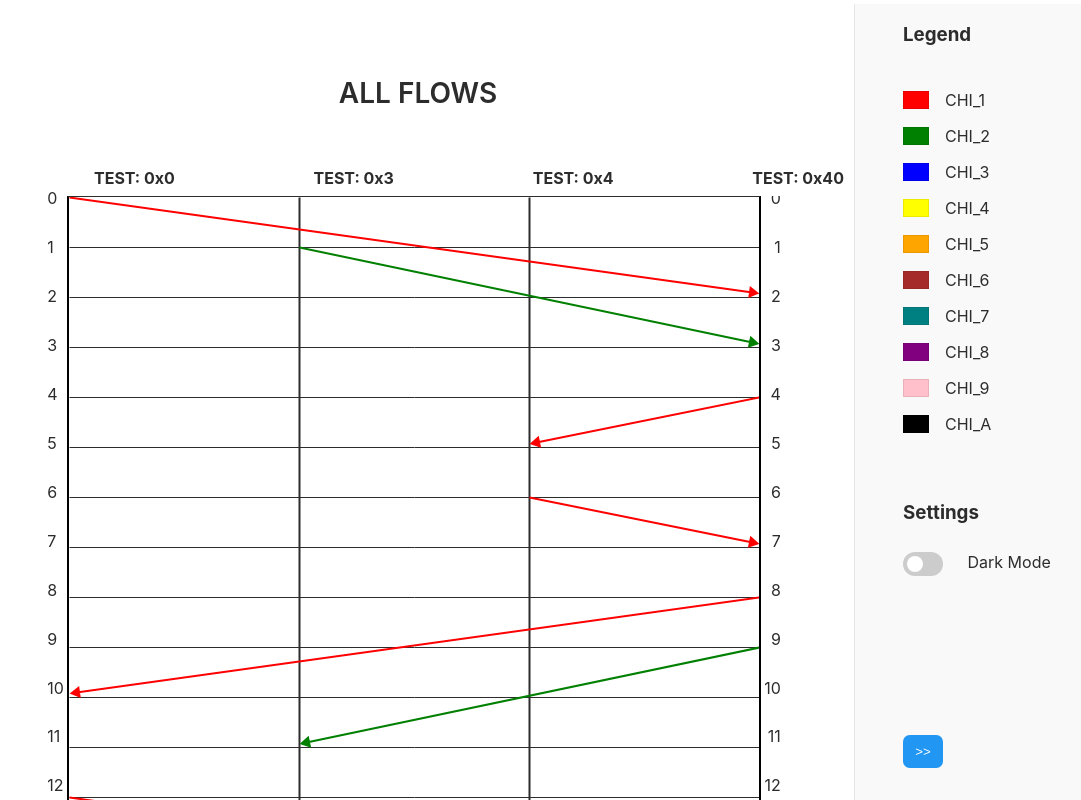
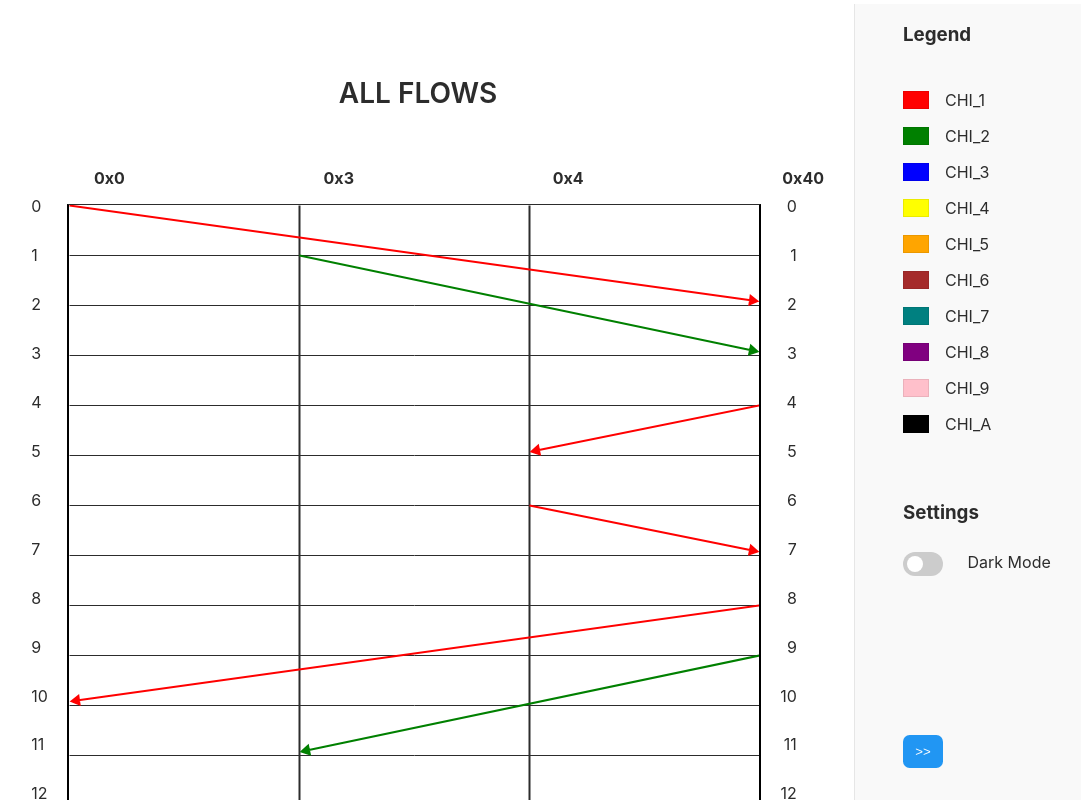
Before and after one commit to RobertJonez7/flow, a React (Create React App) app: page / in a window 1280 px wide. Shown: the top 800 px of the page, without its empty margins (26-1107 px from the left). Built offline with nearby package versions, Linux system fonts and the light colour scheme.

Commit message:
Shaped data correctly

```diff
--- a/src/App.css
+++ b/src/App.css
@@ -34,7 +34,6 @@ body {
   text-align: center;
   padding: 5em;
   padding-top: 1em;
-  height: 100vh;
 }
 
 .grid-container {
@@ -47,7 +46,6 @@ body {
 }
 
 .row-headers {
-  margin-top: -0.5em;
   display: flex;
   flex-direction: column;
   align-items: start;
@@ -56,7 +54,6 @@ body {
 }
 
 .row-headers-right {
-  margin-top: -0.5em;
   display: flex;
   flex-direction: column;
   align-items: end;
@@ -76,7 +73,6 @@ body {
   display: flex;
   justify-content: space-between;
   align-items: flex-end;
-  margin-bottom: 2em;
   margin: auto;
   padding: 0.5em;
   font-weight: bold;
@@ -113,6 +109,8 @@ body {
   border-bottom: 1px solid var(--table-border-secondary);
   border-left: 2px solid var(--table-border);
   border-right: 2px solid var(--table-border);
+  margin: 1em;
+  margin-top: 0.5em;
 }
 
 /* Header CSS */
--- a/src/App.tsx
+++ b/src/App.tsx
@@ -1,9 +1,9 @@
 import "./App.css";
-import Sidebar from "./components/sidebar";
-import Header from "./components/header";
-import Button from "./components/button";
-import Grid from "./components/grid";
-import data from "./test/test-data";
+import response from "./test/test-data";
+import Sidebar from "./components/Sidebar";
+import Header from "./components/Header";
+import Button from "./components/Button";
+import Grid from "./components/Grid";
 import { createColorPallete } from "./helpers/create-color-pallete";
 import { useState } from "react";
 
@@ -11,7 +11,7 @@ const App = () => {
   const [isOpen, toggleOpen] = useState(true);
   const [theme, toggleTheme] = useState("light");
 
-  const colorPallete = createColorPallete(data);
+  const colorPallete = createColorPallete(response?.data);
 
   const sideBarProps = {
     colorPallete,
@@ -25,9 +25,9 @@ const App = () => {
     className: "grid-container",
     colorPallete,
     key: theme,
+    response,
     isOpen,
     theme,
-    data,
   };
   const buttonProps = {
     className: "toggle-open-button",
@@ -36,11 +36,13 @@ const App = () => {
   };
 
   return (
-    <body className="App" data-theme={theme}>
-      <Header {...headerProps} />
-      <Sidebar {...sideBarProps} />
-      <Button {...buttonProps} />
-      <Grid {...gridProps} />
+    <body data-theme={theme}>
+      <div className="App">
+        <Header {...headerProps} />
+        <Sidebar {...sideBarProps} />
+        <Button {...buttonProps} />
+        <Grid {...gridProps} />
+      </div>
     </body>
   );
 };
--- a/src/components/grid.tsx
+++ b/src/components/grid.tsx
@@ -8,68 +8,61 @@ import { initCanvas } from "../helpers/init-canvas";
 import { buildGrid } from "../helpers/build-grid";
 
 const Grid = ({
-  data,
   theme,
   isOpen,
+  response,
   className,
   colorPallete,
 }: GridProps): JSX.Element => {
   const [tooltipCoordinates, setTooltipCoordinates] = useState<any>({});
   const canvasRef = useRef(null);
 
-  const numOfRows = Object.values(data).reduce((num: number, val: any) => {
-    if (val?.rcvd_time > num) num = val?.rcvd_time;
-    return num;
-  }, 0);
+  const headers = response?.columns.reduce(
+    (obj: Record<string, number>, val: string, i: number) => {
+      obj[val] = i;
+      return obj;
+    },
+    {}
+  );
+  const rowHeaders = response?.rows.map((r: number) => <div key={r}>{r}</div>);
+  const columnHeaders = response?.columns.map((c: string) => <div>{c}</div>);
+  const width = (response?.columns?.length - 1) * 230;
+  const height = response?.rows?.length * 50;
 
   useEffect(() => {
     const options: GridOptions = {
-      canvas: canvasRef.current as unknown as HTMLCanvasElement,
-      width: 3 * 230, //(data?.columns?.length - 1) * 230,
-      height: 22 * 50, //data?.rows?.length * 50,
-      rows: numOfRows,
-      cols: 3,
+      canvas: canvasRef.current as unknown as HTMLCanvasElement, // @ts-ignore
+      ctx: canvasRef.current.getContext("2d"),
+      cols: response?.columns?.length - 1,
+      rows: response?.rows.length,
       offsetX: 0,
       offsetY: 0,
-      ctx: 0,
+      height,
+      width,
     };
 
-    options.ctx = options.canvas.getContext("2d");
     options.offsetX = Math.ceil(options.width / options.cols);
     options.offsetY = Math.ceil(options.height / options.rows);
 
     const render = () => {
       initCanvas(options);
       buildGrid(options, theme);
-
       const coordinates = computeIntersectionsCoordinates(options);
-      const tooltipC = drawContent({
+      const tooltipCoordinates = drawContent({
+        data: response?.data,
+        ctx: options?.ctx,
+        colorPallete,
         coordinates,
-        colorPallete,
-        ctx: options?.ctx,
-        directions: data,
+        headers,
       });
-
-      setTooltipCoordinates(tooltipC);
+      setTooltipCoordinates(tooltipCoordinates);
     };
     render();
   }, []);
 
-  const rowHeaders = Array(numOfRows + 1)
-    .fill(0)
-    .map((n, i) => n + i)
-    .map((r: number) => <div key={r}>{r}</div>);
-
-  const columnHeaders = [
-    "TEST: 0x0",
-    "TEST: 0x3",
-    "TEST: 0x4",
-    "TEST: 0x40",
-  ].map((c: string) => <div>{c}</div>);
-
   return (
     <div className={className} style={{ marginRight: isOpen ? "25em" : 0 }}>
-      <div className="column-headers" style={{ width: 3 * 230 + 60 }}>
+      <div className="column-headers" style={{ width: width + 40 }}>
         {columnHeaders}
       </div>
       <div className="grid">
@@ -80,8 +73,8 @@ const Grid = ({
         <div
           className="dom-overlay"
           style={{
-            width: 3 * 230,
-            height: numOfRows * 50,
+            width,
+            height,
           }}
         >
           {generateTooltips(tooltipCoordinates)}
--- a/src/components/sidebar.tsx
+++ b/src/components/sidebar.tsx
@@ -1,7 +1,7 @@
 import "../App.css";
-import LegendValue from "./legend-value";
-import Switch from "./switch";
-import Button from "./button";
+import LegendValue from "./Legend-Value";
+import Switch from "./Switch";
+import Button from "./Button";
 import { SidebarProps } from "../types";
 
 const Sidebar = ({
--- a/src/helpers/create-color-pallete.ts
+++ b/src/helpers/create-color-pallete.ts
@@ -1,3 +1,5 @@
+import { GridData, GridElement } from "../types";
+
 const colors = [
   "red",
   "green",
@@ -11,10 +13,12 @@ const colors = [
   "black",
 ];
 
-export const createColorPallete = (data: any) => {
-  const keys = [...new Set(Object.values(data).map((d: any) => d?.elder_id))];
+export const createColorPallete = (data: GridData): Record<string, string> => {
+  const keys: string[] = [
+    ...new Set(Object.values(data).map((d: GridElement) => d?.elder_id)),
+  ];
   return keys.reduce((obj, val, i) => {
     if (!obj[val]) obj[val] = colors[i];
     return obj;
-  }, {});
+  }, {} as Record<string, string>);
 };
--- a/src/helpers/draw-content.ts
+++ b/src/helpers/draw-content.ts
@@ -1,17 +1,14 @@
-import { DrawContentArgs } from "../types";
+import { DrawContentArgs, TooltipCoordinates } from "../types";
 import { drawArrow } from "./draw-arrow";
 
-const headers = { "0x0": 0, "0x3": 1, "0x4": 2, "0x40": 3 } as any;
-
 export const drawContent = ({
+  colorPallete,
   coordinates,
-  colorPallete,
-  directions,
+  headers,
+  data,
   ctx,
-}: DrawContentArgs) => {
-  const endCoordinates: any = {};
-
-  Object.entries(directions).forEach(([key, val]: any) => {
+}: DrawContentArgs): TooltipCoordinates[] => {
+  return Object.entries(data).reduce((obj: any, [key, val]: any) => {
     const color = colorPallete[val?.elder_id] ?? "black";
     ctx.strokeStyle = color;
     ctx.lineWidth = 2;
@@ -29,13 +26,13 @@ export const drawContent = ({
       ctx,
     });
 
-    endCoordinates[key] = {
+    obj[key] = {
       x: coordinates[val?.rcvd_time][`${headers[val?.tgt_node]}-x`],
       y: coordinates[val?.rcvd_time][`${headers[val?.tgt_node]}-y`],
       description: val?.description,
       increment,
     };
-  });
 
-  return endCoordinates;
+    return obj;
+  }, {} as TooltipCoordinates);
 };
--- a/src/helpers/generate-tooltips.tsx
+++ b/src/helpers/generate-tooltips.tsx
@@ -1,5 +1,5 @@
 import React from "react";
-import Tooltip from "../components/tooltip";
+import Tooltip from "../components/Tooltip";
 import { Intersections } from "../types";
 
 const generateTooltips = (coordinates: Intersections) => {
--- a/src/helpers/init-canvas.ts
+++ b/src/helpers/init-canvas.ts
@@ -3,9 +3,7 @@ import { InitCanvasArgs } from "../types";
 export const initCanvas = ({ canvas, ctx, width, height }: InitCanvasArgs) => {
   canvas.width = width;
   canvas.height = height;
-
+  ctx.lineWidth = 1;
   ctx.translate(0.5, 0.5);
-
   ctx.beginPath();
-  ctx.lineWidth = 1;
 };
--- a/src/test/test-data.ts
+++ b/src/test/test-data.ts
@@ -1,4 +1,11 @@
+import { ResponseData } from "../types";
+
 export default {
+  rows: Array(23)
+    .fill(0)
+    .map((n, i) => n + i),
+  columns: ["0x0", "0x3", "0x4", "0x40"],
+  data: {
     CHI_0_TXREQ_0: {
       elder_id: "CHI_1",
       self_id: "CHI_1",
@@ -189,4 +196,5 @@ export default {
       description: "CompAck",
       address: "ADDR",
     },
-};
+  },
+} as ResponseData;
```
Also changed, not shown: src/test/data.ts (deleted, +0 -13 lines), src/types.ts (+39 -9 lines). Lines whose indentation alone changed are shown as unchanged.
